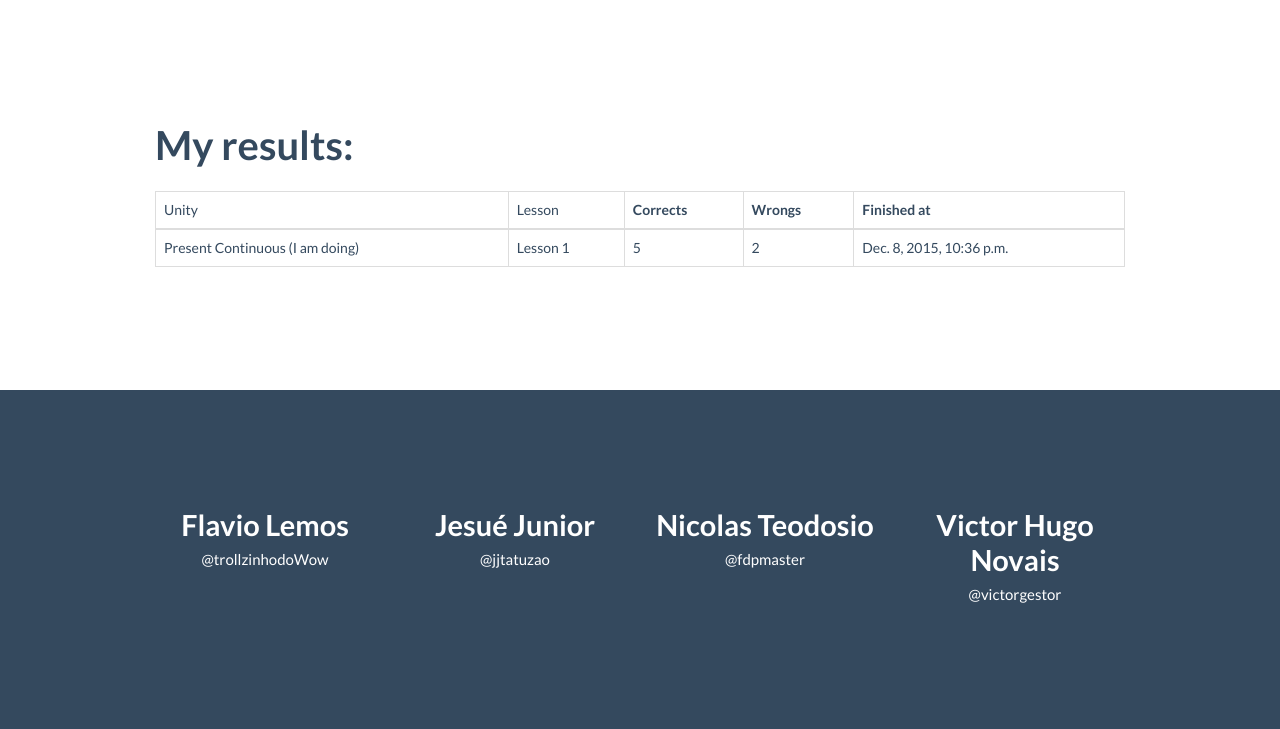
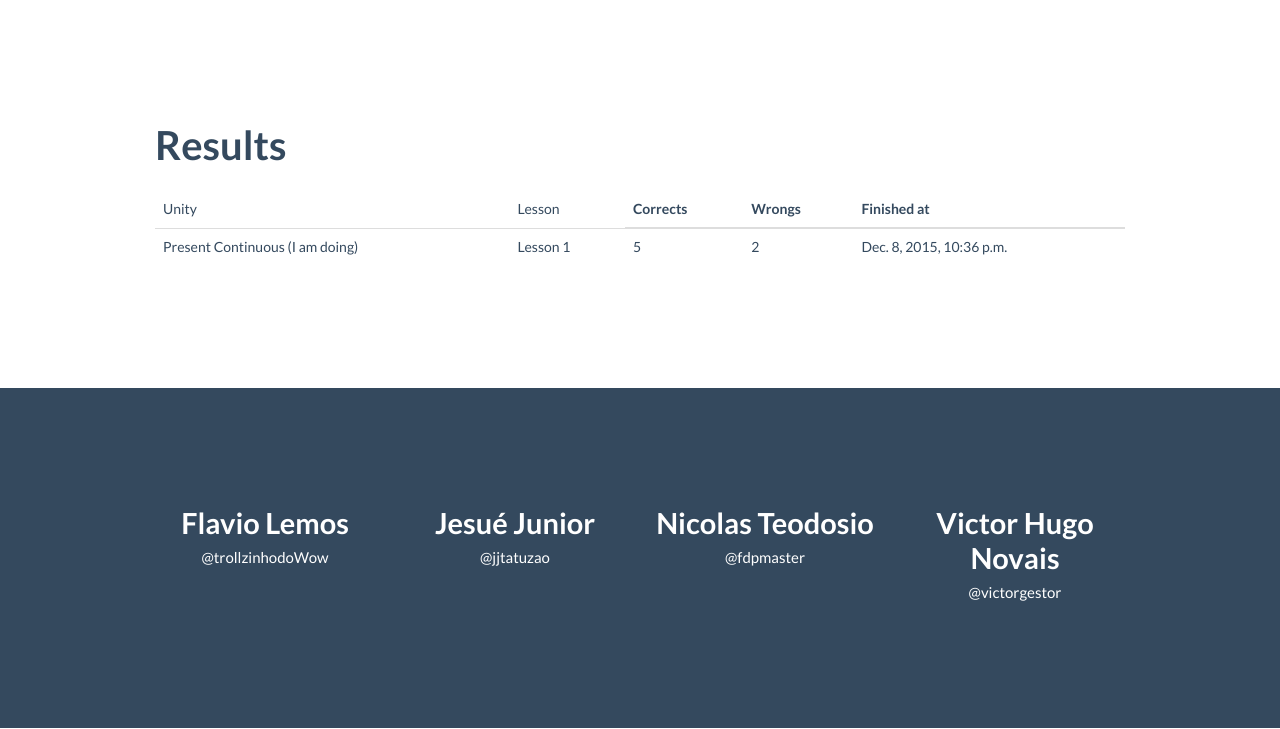
Before and after one commit to jesuejunior/golingo, a Django app: page /results/1 in a window 1280 px wide. Shown: the part 60-789 px from the top of the page. Run offline with Django 3.2, Linux system fonts and the light colour scheme; a user stored in the database is signed in; data comes from the database, SQL or seed files in the repository; both versions use the stored data as it was after the commit.

Commit message:
Creating result and testing screen

```diff
--- a/quiz/templates/results.html
+++ b/quiz/templates/results.html
@@ -1,9 +1,9 @@
 {% extends 'menu.html' %}
 {% load staticfiles %}
 {% block container %}
-    <h3>My results:</h3>
+    <h3>Results</h3>
     <br>
-    <table class="table table-bordered">
+    <table class="table">
         <thead>
             <tr>
                 <td>Unity</td>
```
Also changed, not shown: db.sqlite3.
